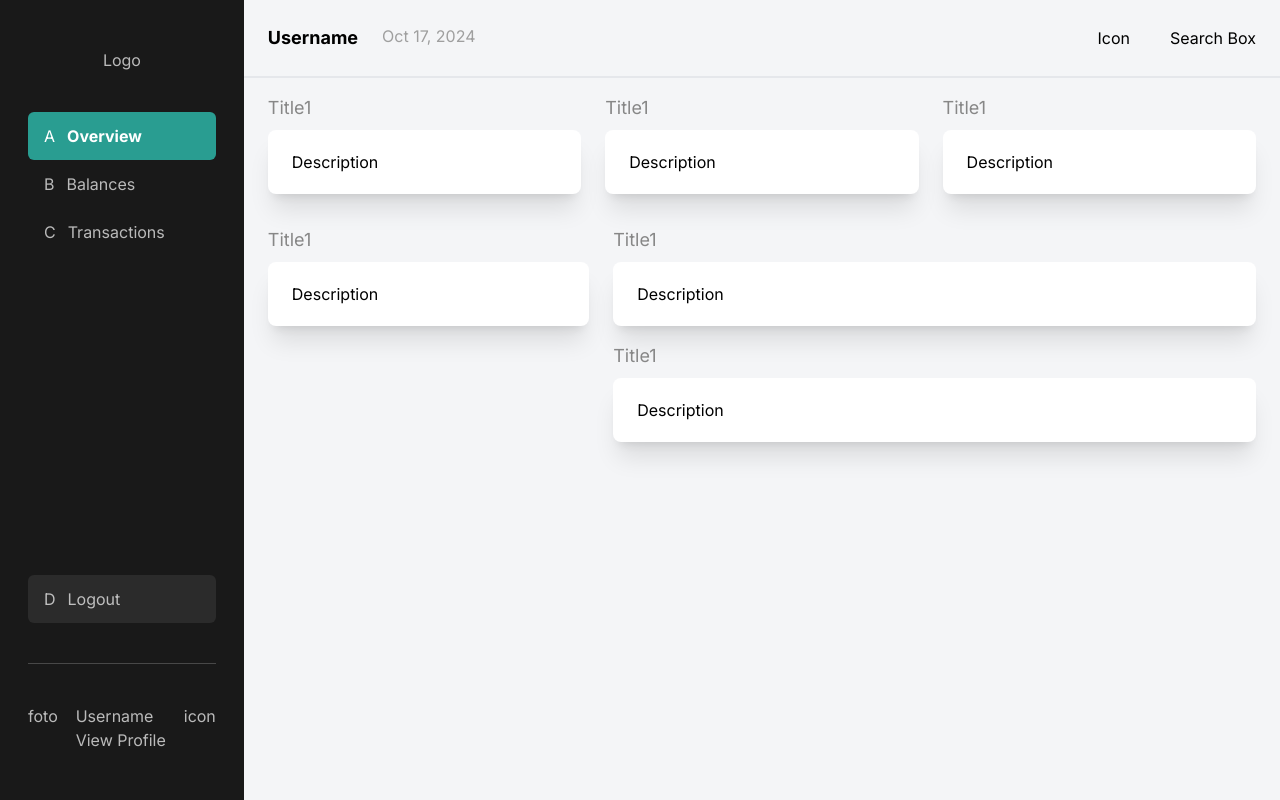
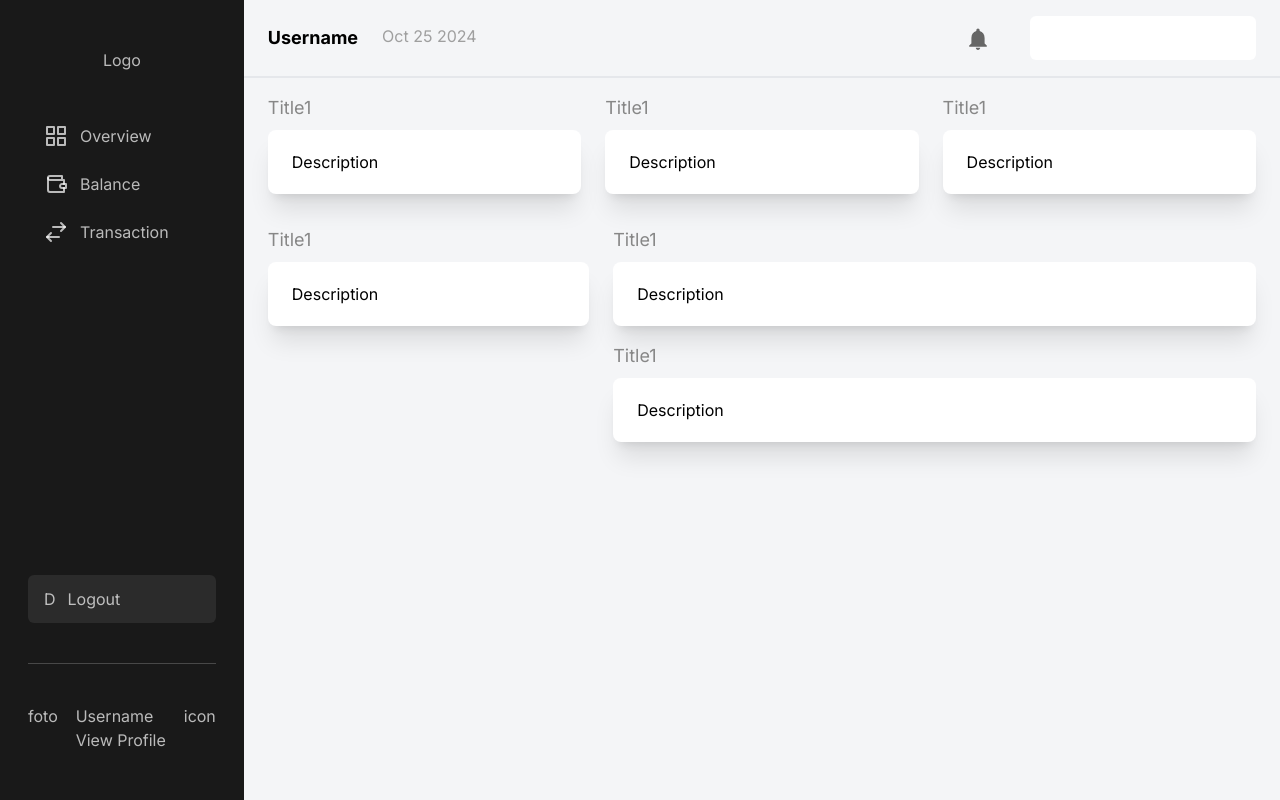
Before and after one commit to helmiazkia/Latihan-Reactjs, a React (Vite) app: page / in a window 1280 px wide. Built offline with nearby package versions, Linux system fonts and the light colour scheme.

Commit message:
react icon

```diff
--- a/package.json
+++ b/package.json
@@ -10,6 +10,10 @@
     "preview": "vite preview"
   },
   "dependencies": {
+    "@emotion/react": "^11.13.3",
+    "@emotion/styled": "^11.13.0",
+    "@mui/icons-material": "^6.1.5",
+    "@mui/material": "^5.16.7",
     "react": "^18.2.0",
     "react-dom": "^18.2.0",
     "react-router-dom": "^6.27.0"
--- /dev/null
+++ b/src/components/Elements/Icon/index.jsx
@@ -0,0 +1,109 @@
+const IconWrapper = ({ children }) => (
+    <svg
+      width="24"
+      height="24"
+      viewBox="0 0 24 24"
+      fill="none"
+      xmlns="http://www.w3.org/2000/svg"
+    >
+      {children}
+    </svg>
+  );
+
+  const OverviewIcon = () => (
+    <IconWrapper>
+      <path
+        d="M21 14H14V21H21V14Z"
+        stroke="currentColor"
+        strokeWidth="2"
+        strokeLinecap="round"
+        strokeLinejoin="round"
+      />
+      <path
+        d="M10 14H3V21H10V14Z"
+        stroke="currentColor"
+        strokeWidth="2"
+        strokeLinecap="round"
+        strokeLinejoin="round"
+      />
+      <path
+        d="M21 3H14V10H21V3Z"
+        stroke="currentColor"
+        strokeWidth="2"
+        strokeLinecap="round"
+        strokeLinejoin="round"
+      />
+      <path
+        d="M10 3H3V10H10V3Z"
+        stroke="currentColor"
+        strokeWidth="2"
+        strokeLinecap="round"
+        strokeLinejoin="round"
+      />
+    </IconWrapper>
+  );
+
+  const BalanceIcon = () => (
+    <IconWrapper>
+      <path
+        d="M20 12V8H6C5.46957 8 4.96086 7.78929 4.58579 7.41421C4.21071 7.03914 4 6.53043 4 6C4 4.9 4.9 4 6 4H18V8"
+        stroke="currentColor"
+        strokeWidth="2"
+        strokeLinecap="round"
+        strokeLinejoin="round"
+      />
+      <path
+        d="M4 6V18C4 19.1 4.9 20 6 20H20V16"
+        stroke="currentColor"
+        strokeWidth="2"
+        strokeLinecap="round"
+        strokeLinejoin="round"
+      />
+      <path
+        d="M18 12C17.4696 12 16.9609 12.2107 16.5858 12.5858C16.2107 12.9609 16 13.4696 16 14C16 15.1 16.9 16 18 16H22V12H18Z"
+        stroke="currentColor"
+        strokeWidth="2"
+        strokeLinecap="round"
+        strokeLinejoin="round"
+      />
+    </IconWrapper>
+  );
+
+  const TransactionIcon = () => (
+    <IconWrapper>
+      <path
+        d="M17 11L21 7L17 3"
+        stroke="currentColor"
+        strokeWidth="2"
+        strokeLinecap="round"
+        strokeLinejoin="round"
+      />
+      <path
+        d="M21 7H9"
+        stroke="currentColor"
+        strokeWidth="2"
+        strokeLinecap="round"
+        strokeLinejoin="round"
+      />
+      <path
+        d="M7 21L3 17L7 13"
+        stroke="currentColor"
+        strokeWidth="2"
+        strokeLinecap="round"
+        strokeLinejoin="round"
+      />
+      <path
+        d="M15 17H3"
+        stroke="currentColor"
+        strokeWidth="2"
+        strokeLinecap="round"
+        strokeLinejoin="round"
+      />
+    </IconWrapper>
+  );
+
+  export const Icon = {
+    Overview: OverviewIcon,
+    Balance: BalanceIcon,
+    Transaction: TransactionIcon,
+  };
--- a/src/components/Elements/LabeledInput/Input.jsx
+++ b/src/components/Elements/LabeledInput/Input.jsx
@@ -1,10 +1,15 @@
 const Input = (props) => {
-  const { type, placeholder, name } = props;
+  const {
+    type,
+    placeholder,
+    name,
+    variant = "bg-special-mainBg border border-gray-03",
+  } = props;
 
   return (
     <input
       type={type}
-      className="py-3 ps-4 text-sm border rounded-md w-full bg-special-mainBg border-gray-03 text-gray-01 focus:border-black focus:outline-none focus:ring-0"
+      className={`${variant} py-3 ps-4 text-sm  rounded-md w-full text-gray-01 focus:border-black focus:outline-none focus:ring-0`}
       placeholder={placeholder}
       name={name}
       id={name}
--- a/src/components/Fragments/Header.jsx
+++ b/src/components/Fragments/Header.jsx
@@ -1,15 +1,25 @@
+import Input from "../Elements/LabeledInput/Input";
+import NotificationsIcon from "@mui/icons-material/Notifications";
+
 const Header = () => {
-    return(
-        <header className="border-b-2 p-6 flex items-center justify-between">
+  const date = new Date().toDateString().slice(4);
+
+  return (
+    <header className="border-b-2 py-4 px-6 flex items-center justify-between">
       <div className="flex">
         <div className="font-bold text-lg">Username</div>
-                <div className="ms-6 text-gray-03">Oct 17, 2024</div>
+        <div className="ms-6 text-gray-03">{date}</div>
       </div>
       <div className="flex">
-                <div>Icon</div>
-                <div className="ms-10 hidden sm:block">Search Box</div>
+        <div className="self-center">
+          <NotificationsIcon className="text-gray-01 scale-110" />
+        </div>
+        <div className="ms-10 hidden sm:block">
+          <Input variant="bg-white w-80" />
+        </div>
       </div>
     </header>
   );
 };
+
 export default Header;
--- a/src/components/Fragments/Navbar.jsx
+++ b/src/components/Fragments/Navbar.jsx
@@ -1,33 +1,48 @@
 import { Link } from "react-router-dom";
+import { Icon } from "../Elements/Icon";
 
 const Navbar = () => {
+    const menus = [
+        {
+          id: "overview",
+          link: "/",
+          icon: <Icon.Overview />,
+          label: "Overview",
+        },
+        {
+          id: "balance",
+          link: "/balance",
+          icon: <Icon.Balance />,
+          label: "Balance",
+        },
+        {
+          id: "transaction",
+          link: "/transaction",
+          icon: <Icon.Transaction />,
+          label: "Transaction",
+        },
+      ];
+
     return(
-        <nav className="bg-defaultBlack text-special-bg2 sm:w-72 w-36 h-screen px-7 py-12 flex flex-col justify-between">
+         <nav className="bg-defaultBlack text-special-bg2 sm:w-72 w-36 min-h-screen px-7 py-12 flex flex-col justify-between">
       <div>
-            <Link to="/">
         <div className="flex justify-center mb-10">Logo</div>
-            <div className="flex bg-primary text-white px-4 py-3 rounded-md">
-            <div className="text-white mx-auto sm:mx-0">A</div>
-            <div className="ms-3 font-bold text-white hidden sm:block">Overview</div>
+        {menus.map((menu) => (
+          <Link to={menu.link}>
+            <div className="flex hover:bg-special-bg3 hover:text-white px-4 py-3 rounded-md">
+              <div className="mx-auto sm:mx-0">{menu.icon}</div>
+              <div className="ms-3 hidden sm:block">{menu.label}</div>
             </div>
           </Link>
-            <Link to="/balance">
-            <div className="flex hover:bg-special-bg3 px-4 py-3 rounded-md">
-            <div className="mx-auto sm:mx-0">B</div>
-            <div className="ms-3 text-special-bg2 hidden sm:block">Balances</div>
+        ))}
+      </div>
+      <div className="sticky bottom-12">
+	      <Link to="/logout">
+	        <div className="flex bg-special-bg3 px-4 py-3 rounded-md hover:text-white">
+	          <div className="mx-auto sm:mx-0">D</div>
+	          <div className="ms-3 hidden sm:block">Logout</div>
 	        </div>
         </Link>
-
-            <div className="flex hover:bg-special-bg3 px-4 py-3 rounded-md">
-            <div className="mx-auto sm:mx-0">C</div>
-            <div className="ms-3 text-special-bg2 hidden sm:block">Transactions</div>
-            </div>
-        </div>
-        <div className="sticky bottom-12">
-            <div className="flex bg-special-bg3 px-4 py-3 rounded-md">
-            <div className="mx-auto sm:mx-0">D</div>
-            <div className="ms-3 text-special-bg2 hidden sm:block">Logout</div>
-            </div>
         <div className="border-b my-10 border-b-special-bg"></div>
         <div className="flex justify-between">
           <div className="mx-auto sm:mx-0">foto</div>
@@ -42,4 +57,5 @@ const Navbar = () => {
     </nav>
   );
 };
+
 export default Navbar;
```
Also changed, not shown: 1 other file (tests, documents, lock files or other folders). Lines whose indentation alone changed are shown as unchanged.
